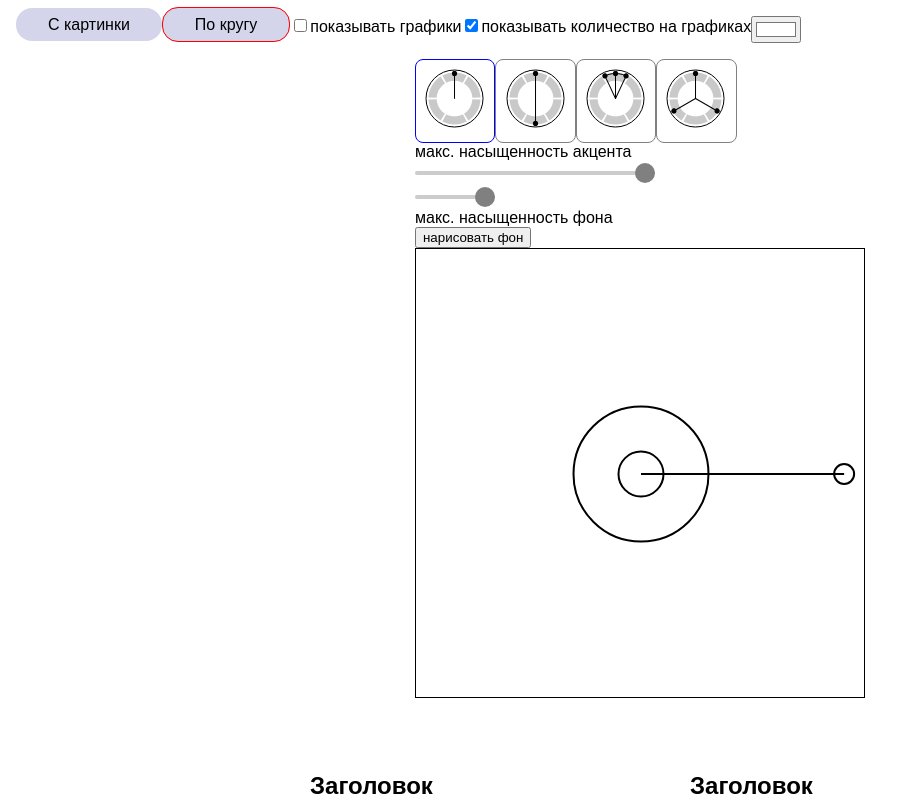
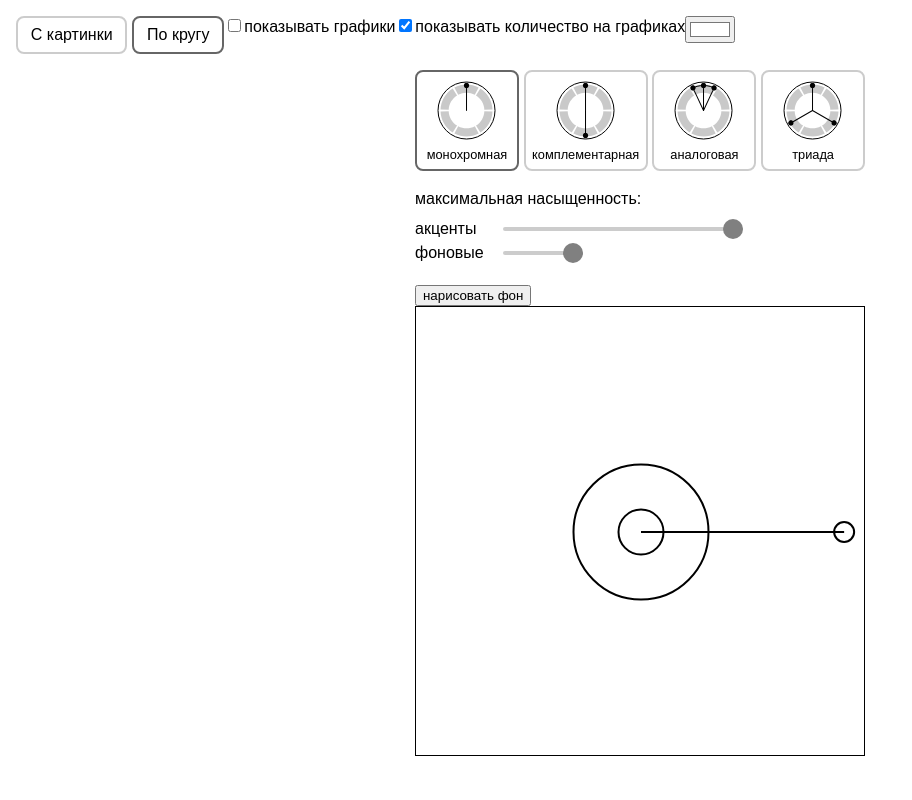
Before and after one commit to Milena42/colorGenerator, a Vue app: page /wheel in a window 1280 px wide. Shown: the top 800 px of the page, without its empty margins (0-912 px from the left). Built offline with nearby package versions, Linux system fonts and the light colour scheme.

Commit message:
feat: добавит css для кнопок выбора

```diff
--- a/src/App.vue
+++ b/src/App.vue
@@ -18,11 +18,11 @@ const themeIsLight = computed(() => {
 <template>
     <div class="col page" :class="themeIsLight ? 'light' : 'dark'" :style="{ background: bgColor }">
         <div class="row">
-            <div>
-                <RouterLink class="tab-button" activeClass="current" to="/picture"
+            <div class="choice-chips">
+                <RouterLink class="choice-chip" activeClass="current" to="/picture"
                     >С картинки</RouterLink
                 >
-                <RouterLink class="tab-button" activeClass="current" to="/wheel"
+                <RouterLink class="choice-chip" activeClass="current" to="/wheel"
                     >По кругу</RouterLink
                 >
             </div>
@@ -57,15 +57,4 @@ const themeIsLight = computed(() => {
 .page.dark {
     --text-color: white;
 }
-
-.tab-button {
-    background: rgb(212, 212, 235);
-    padding: 0.5rem 2rem;
-    border-radius: 1rem;
-    text-decoration: none;
-    color: inherit;
-}
-.tab-button.current {
-    border: 1px solid red;
-}
 </style>
--- a/src/GeneratorFromWheel.vue
+++ b/src/GeneratorFromWheel.vue
@@ -299,38 +299,44 @@ const show3Circles = computed(() => {
 <template>
     <div class="generator-wheel-page">
         <div>
-            <div class="row">
+            <div class="choice-chips">
                 <div
-                    class="harmony-type-button"
+                    class="harmony-type-button choice-chip"
                     :class="{ current: typeOfScheme == schemeType.mono }"
                     @click="typeOfScheme = schemeType.mono"
                 >
                     <IconMono />
+                    <p>монохромная</p>
                 </div>
                 <div
-                    class="harmony-type-button"
+                    class="harmony-type-button choice-chip"
                     :class="{ current: typeOfScheme == schemeType.complementary }"
                     @click="typeOfScheme = schemeType.complementary"
                 >
                     <IconComplementary />
+                    <p>комплементарная</p>
                 </div>
                 <div
-                    class="harmony-type-button"
+                    class="harmony-type-button choice-chip"
                     :class="{ current: typeOfScheme == schemeType.analog }"
                     @click="typeOfScheme = schemeType.analog"
                 >
                     <IconAnalog />
+                    <p>аналоговая</p>
                 </div>
                 <div
-                    class="harmony-type-button"
+                    class="harmony-type-button choice-chip"
                     :class="{ current: typeOfScheme == schemeType.triad }"
                     @click="typeOfScheme = schemeType.triad"
                 >
                     <IconTriad />
+                    <p>триада</p>
                 </div>
             </div>
-            <div class="col">
-                <label>макс. насыщенность акцента</label>
+            <div class="col chroma-params">
+                <p>максимальная насыщенность:</p>
+                <div class="row">
+                    <label>акценты</label>
                     <input
                         v-model.number="inputCAccent"
                         @change="changeCAccent"
@@ -341,6 +347,9 @@ const show3Circles = computed(() => {
                         :style="{ width: maxCAccent + 'rem' }"
                         class="input-range"
                     />
+                </div>
+                <div class="row">
+                    <label>фоновые</label>
                     <input
                         v-model.number="inputCBg"
                         @change="changeCBg"
@@ -351,7 +360,7 @@ const show3Circles = computed(() => {
                         :style="{ width: maxCBg + 'rem' }"
                         class="input-range"
                     />
-                <label>макс. насыщенность фона</label>
+                </div>
             </div>
 
             <button @click="drawOklchModel">нарисовать фон</button>
@@ -427,12 +436,32 @@ const show3Circles = computed(() => {
 }
 
 .harmony-type-button {
-    border: 1px solid gray;
-    padding: 0.2rem;
-    border-radius: 0.5rem;
+    padding: 0.2rem 0.4rem 0.4rem;
+
+    display: flex;
+    flex-flow: column nowrap;
+    align-items: center;
+
+    & > * {
+        margin: 0px;
     }
 
-.harmony-type-button.current {
-    border-color: blue;
+    p {
+        font-size: 0.8rem;
+        word-wrap: break-word;
+    }
+}
+
+.chroma-params {
+    padding: 1.2rem 0px;
+    p {
+        margin: 0px 0px 0.6rem;
+    }
+    div {
+        align-items: center;
+    }
+    label {
+        width: 5.5rem;
+    }
 }
 </style>
--- a/src/css/main.css
+++ b/src/css/main.css
@@ -18,7 +18,9 @@ body,
     min-height: 500px;
 }
 
-:root {
+.page {
+    --transparent-pale: rgba(from var(--text-color) r g b / 0.2);
+    --transparent-bright: rgba(from var(--text-color) r g b / 0.6);
     --fill-color: #808080;
 }
 body {
@@ -64,3 +66,29 @@ body {
         cursor: pointer;
     }
 }
+
+.choice-chips {
+    display: flex;
+    flex-flow: row nowrap;
+    justify-content: space-between;
+    gap: 0.3rem;
+}
+
+.choice-chip {
+    flex: 1 1 0;
+    border: 2px solid var(--transparent-pale);
+    border-radius: 0.5rem;
+    padding: 0.5rem 0.8rem;
+
+    display: flex;
+    align-items: center;
+    justify-content: center;
+
+    color: var(--text-color);
+    text-decoration: none;
+    text-wrap: nowrap;
+}
+
+.choice-chip.current {
+    border-color: var(--transparent-bright);
+}
```
Lines whose indentation alone changed are shown as unchanged.
